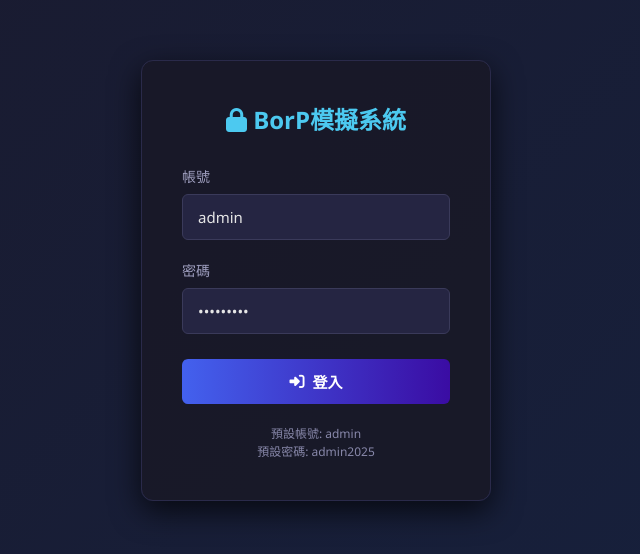
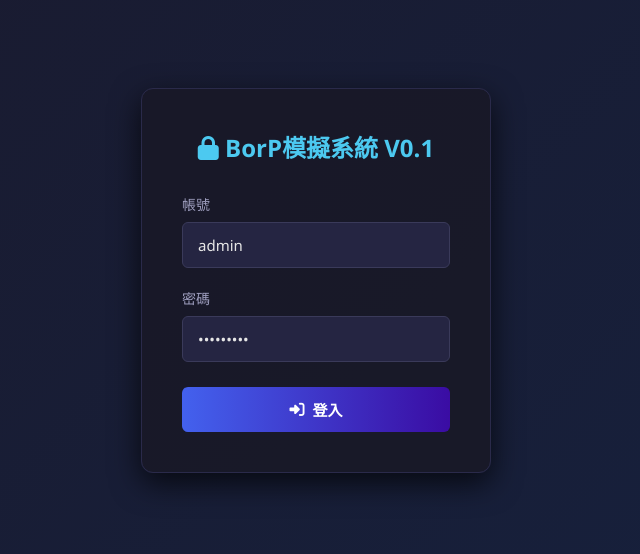
Before and after one commit to TSMGO-NPM/BorP, a plain HTML site: page index.html in a window 1280 px wide. Shown: the part 120-674 px from the top of the page, without its empty margins (324-964 px from the left). Drawn offline with Linux system fonts and the light colour scheme.

Commit message:
Update index.html

```diff
--- a/index.html
+++ b/index.html
@@ -576,7 +576,7 @@
     <div id="loginPage" style="display: flex; justify-content: center; align-items: center; position: fixed; top: 0; left: 0; width: 100%; height: 100%; background: linear-gradient(135deg, #1a1a2e 0%, #16213e 100%); z-index: 9999;">
         <div style="background-color: rgba(25, 25, 40, 0.95); padding: 40px; border-radius: 12px; box-shadow: 0 10px 30px rgba(0, 0, 0, 0.7); width: 350px; border: 1px solid #2a2a4a;">
             <h2 style="color: #4cc9f0; text-align: center; margin-bottom: 30px; font-size: 24px;">
-                <i class="fas fa-lock"></i> BorP模擬系統
+                <i class="fas fa-lock"></i> BorP模擬系統 V0.1
             </h2>
 
             <div style="margin-bottom: 20px;">
@@ -596,11 +596,6 @@
             <button id="loginBtn" style="width: 100%; padding: 12px; background: linear-gradient(90deg, #4361ee, #3a0ca3); color: white; border: none; border-radius: 6px; font-weight: 600; font-size: 15px; cursor: pointer; transition: all 0.3s; display: flex; align-items: center; justify-content: center; gap: 8px;">
                 <i class="fas fa-sign-in-alt"></i> 登入
             </button>
-
-            <p style="text-align: center; color: #8888aa; font-size: 12px; margin-top: 20px;">
-                預設帳號: admin<br>
-                預設密碼: admin2025
-            </p>
         </div>
     </div>
 
```
